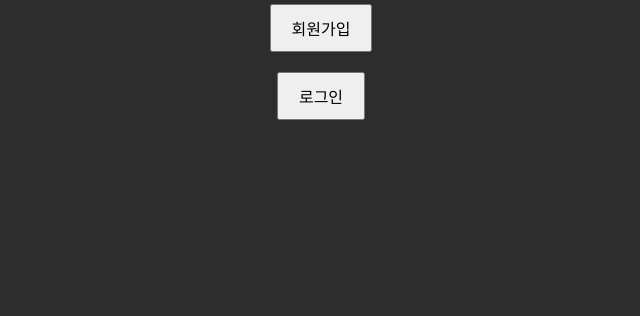
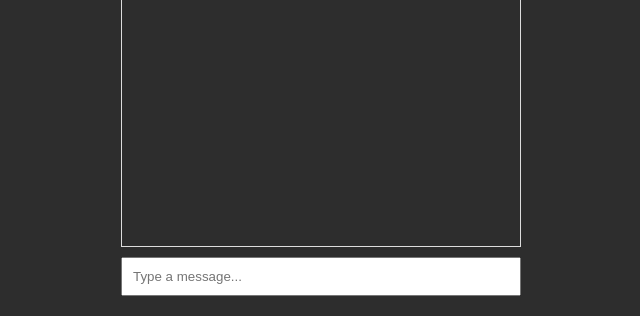
Before and after one commit to xxooxx99/TowerDefenseGame_Final, a website: page client/index.html in a window 1280 px wide. Shown: the part 570-886 px from the top of the page, without its empty margins (319-959 px from the left). Before the commit the page ends 800 px from the top, so only its background shows below. Drawn offline with nearby package versions, Linux system fonts and the light colour scheme.

Commit message:
✨ update : 채팅'기능만' 추가

```diff
--- a/client/index.html
+++ b/client/index.html
@@ -7,6 +7,22 @@
     <title>내일배움캠프 Node.js 트랙 타워 디펜스 게임 온라인</title>
     <link rel="icon" type="image/x-icon" href="/images/favicon.ico" />
     <style>
+      #chatContainer {
+        width: 400px;
+        margin: 0 auto;
+        padding: 20px;
+      }
+      #chatLog {
+        border: 1px solid #ddd;
+        height: 300px;
+        overflow-y: auto;
+        margin-bottom: 10px;
+      }
+      #chatInput {
+        width: 100%;
+        padding: 10px;
+        box-sizing: border-box;
+      }
       body {
         display: flex;
         justify-content: center;
@@ -195,6 +211,12 @@
       <button class="matchAcceptButton" id="matchAcceptButton" display="none">대결 수락하기</button>
     </div>
 
+    <div id="chatContainer">
+      <div id="chatLog"></div>
+      <input id="chatInput" type="text" placeholder="Type a message..." />
+    </div>
+    <!-- <script type="module" src="src/multi_game.js"></script> -->
+
     <div id="towers">
       <button id="baseTower" class="buttons-tower">
         <img title="기본 타워" src="./images/tower100.png" />
--- a/server/init/socket.js
+++ b/server/init/socket.js
@@ -120,6 +120,8 @@ const initSocket = (server) => {
       }
     });
   });
+
+  return io;
 };
 
 export default initSocket;
--- a/server/utils/prisma/index.js
+++ b/server/utils/prisma/index.js
@@ -13,11 +13,11 @@ async function updateWin() {
   try {
     const updatedUserInfo = await prisma.userInfo.update({
       where: {
-        userId: 'rhwjdgns15',
+        userId: '555',
       },
       data: {
-        win: 83,
-        lose: 63,
+        win: 1,
+        lose: 1,
       },
     });
     console.log('Updated UserInfo:', updatedUserInfo);
```
Also changed, not shown: client/src/multi_game.js (+36 -0 lines), server/app.js (+7 -0 lines).
